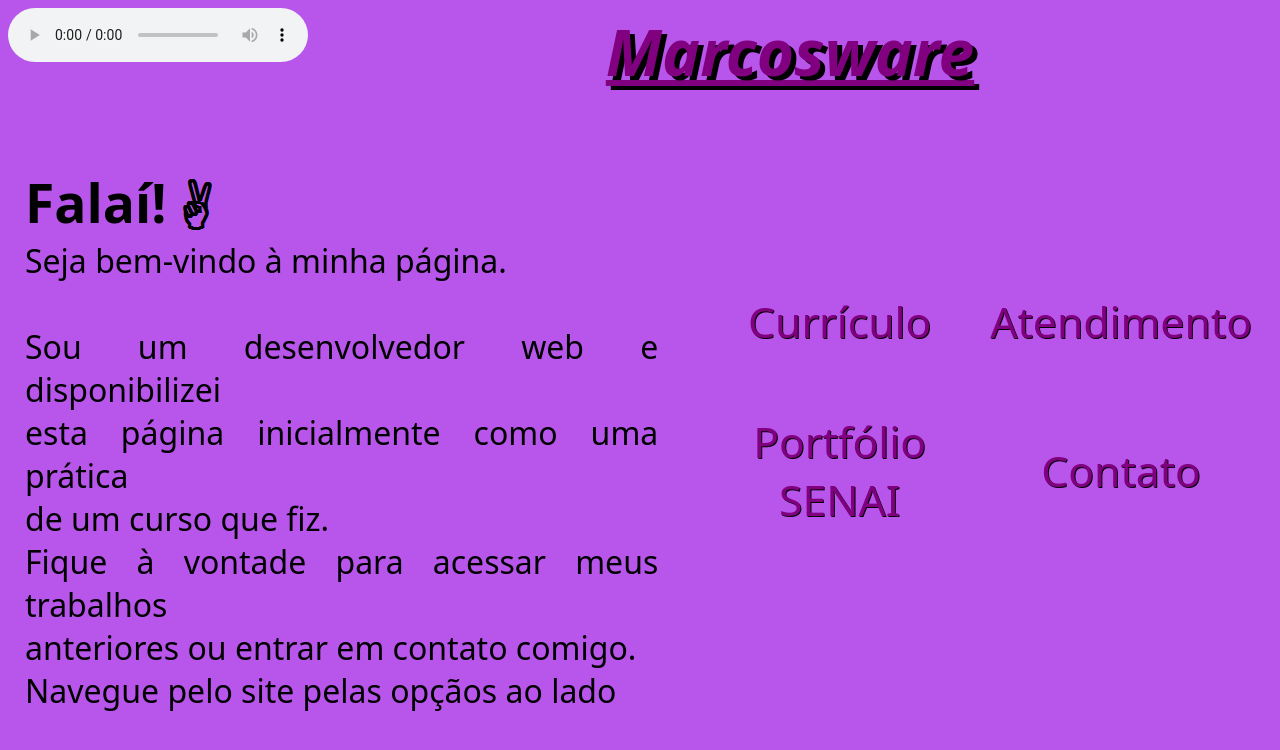
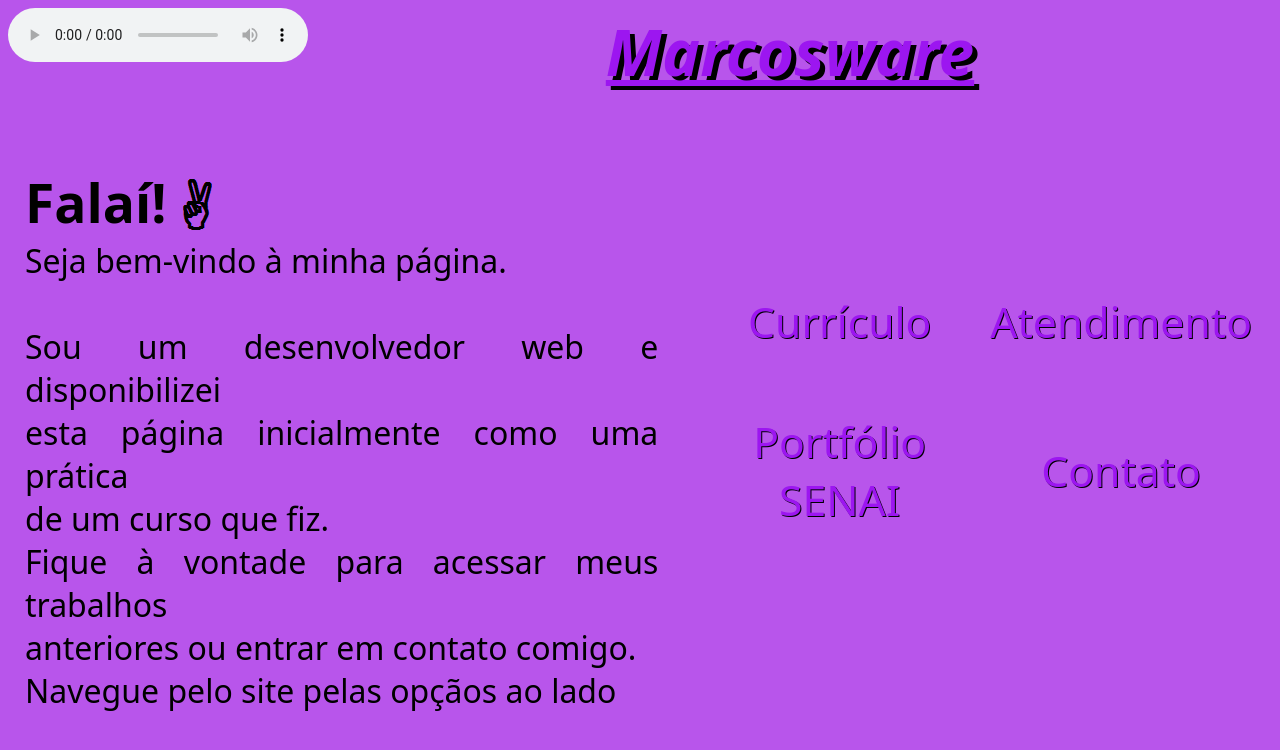
Before and after one commit to marcosvinur/marcosvinur, a plain HTML site: page index.html in a window 1280 px wide. Drawn offline with Linux system fonts and the light colour scheme.

Commit message:
Update index.html

```diff
--- a/index.html
+++ b/index.html
@@ -21,7 +21,7 @@
     </style>
     <body style="background-color:#B855EB;font-family: system-ui, -apple-system, BlinkMacSystemFont, 'Segoe UI', Roboto, Oxygen, Ubuntu, Cantarell, 'Open Sans', 'Helvetica Neue', sans-serif;">
         <audio controls autoplay style="float:left"><source src="imgs/Scattle - It's Safe Now.mp3" type="audio/mp3">Seu navegador não suporta o elemento de áudio.</audio>
-        <div align="center" style="font-size:48pt;text-shadow: 5px 4px black;color:purple"><u><i><b>Marcosware</b></i></u></div><br>
+        <div align="center" style="font-size:48pt;text-shadow: 5px 4px black;color:#9C16F0"><u><i><b>Marcosware</b></i></u></div><br>
             <table cellpadding="15">
                 <tr>
                     <td> <p style="font-size: 24pt; color:black; float: left" align="justify"><font style="font-size:40pt;vertical-align: bottom;"><b>Falaí!</b></font>&nbsp;&nbsp;<img src="imgs/yo.png"><br>Seja bem-vindo à minha página.<br><br>Sou um desenvolvedor web e disponibilizei <br>esta página inicialmente como uma prática <br>de um curso que fiz.<br> Fique à vontade para acessar meus trabalhos<br>anteriores ou entrar em contato comigo.<br> Navegue pelo site pelas opçãos ao lado</p>
@@ -30,15 +30,15 @@
                         <table align="center" style="float: right">
                             <tbody>
                                 <tr>
-                                    <td align="center"><div class="dark hovered" style="z-index: 1"><a href="curriculo.html" target="_blank" style="color:purple;text-decoration:none;text-shadow: 1px 1px black">Currículo</a><br><br></div>
+                                    <td align="center"><div class="dark hovered" style="z-index: 1"><a href="curriculo.html" target="_blank" style="color:#9C16F0;text-decoration:none;text-shadow: 1px 1px black">Currículo</a><br><br></div>
                                         <div class="hoverhid" style="z-index: 2"><img src="imgs/Curriculo.png"><br></div></td>
-                                    <td align="center"><div class="dark hovered" style="z-index: 1"><a href="atendimento.html" target="_blank" style="color:purple;text-decoration:none;text-shadow: 1px 1px black">Atendimento</a><br><br></div>
+                                    <td align="center"><div class="dark hovered" style="z-index: 1"><a href="atendimento.html" target="_blank" style="color:#9C16F0;text-decoration:none;text-shadow: 1px 1px black">Atendimento</a><br><br></div>
                                         <div class="hoverhid" style="z-index: 2"><img src="imgs/Atendimento.png"><br></div></td>
                                 </tr>
                                 <tr>
-                                    <td align="center"><div class="dark hovered" style="z-index: 1"><a href="portfolio_senai.html" target="_blank" style="color:purple;text-decoration:none;text-shadow: 1px 1px black">Portfólio SENAI</a><br><br></div>
+                                    <td align="center"><div class="dark hovered" style="z-index: 1"><a href="portfolio_senai.html" target="_blank" style="color:#9C16F0;text-decoration:none;text-shadow: 1px 1px black">Portfólio SENAI</a><br><br></div>
                                         <div class="hoverhid" style="z-index: 2"><img src="imgs/Portfolio.png"><br></div></td>
-                                    <td align="center"><div class="dark hovered" style="z-index: 1"><a href="frm_ctt.html" target="_blank" style="color:purple;text-decoration:none;text-shadow: 1px 1px black">Contato</a><br><br></div>
+                                    <td align="center"><div class="dark hovered" style="z-index: 1"><a href="frm_ctt.html" target="_blank" style="color:#9C16F0;text-decoration:none;text-shadow: 1px 1px black">Contato</a><br><br></div>
                                         <div class="hoverhid" style="z-index: 2"><img src="imgs/Contato.png"><br></div></td>
                                 </tr>
                             </tbody>
```
